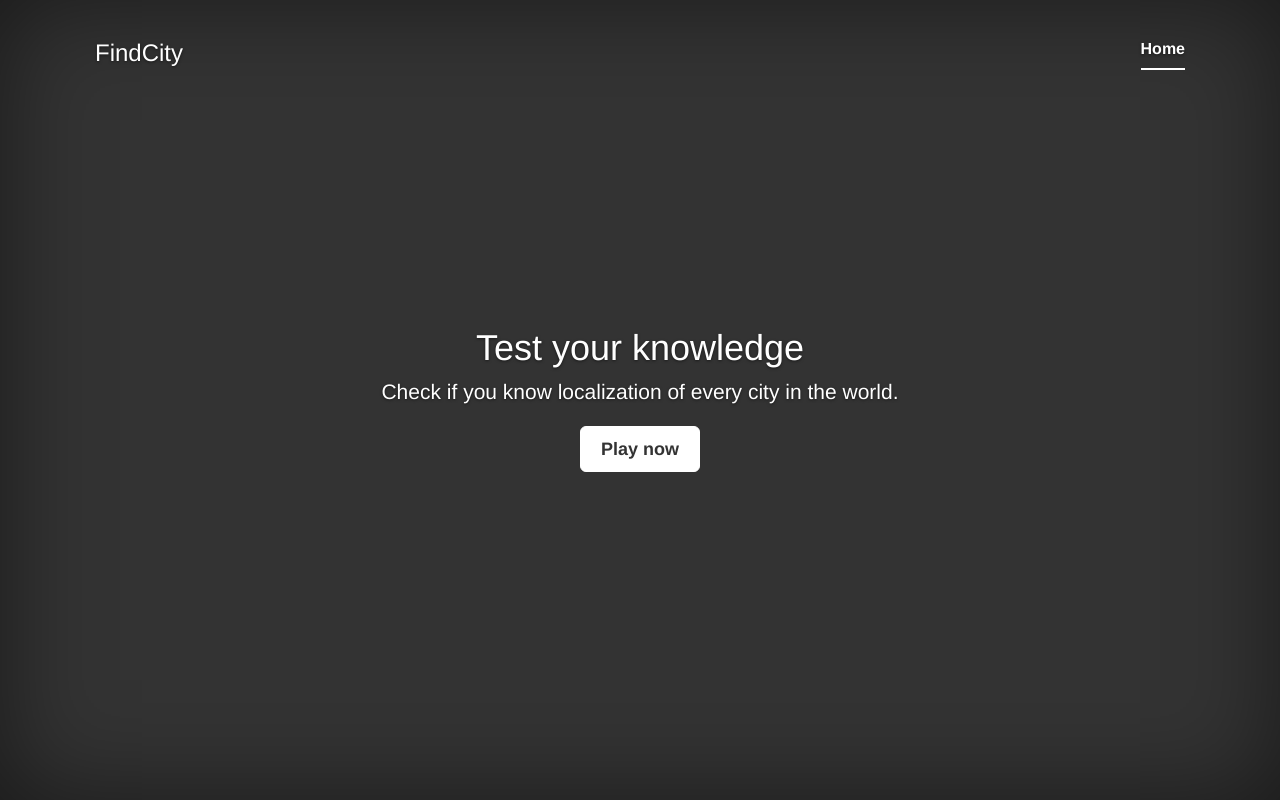
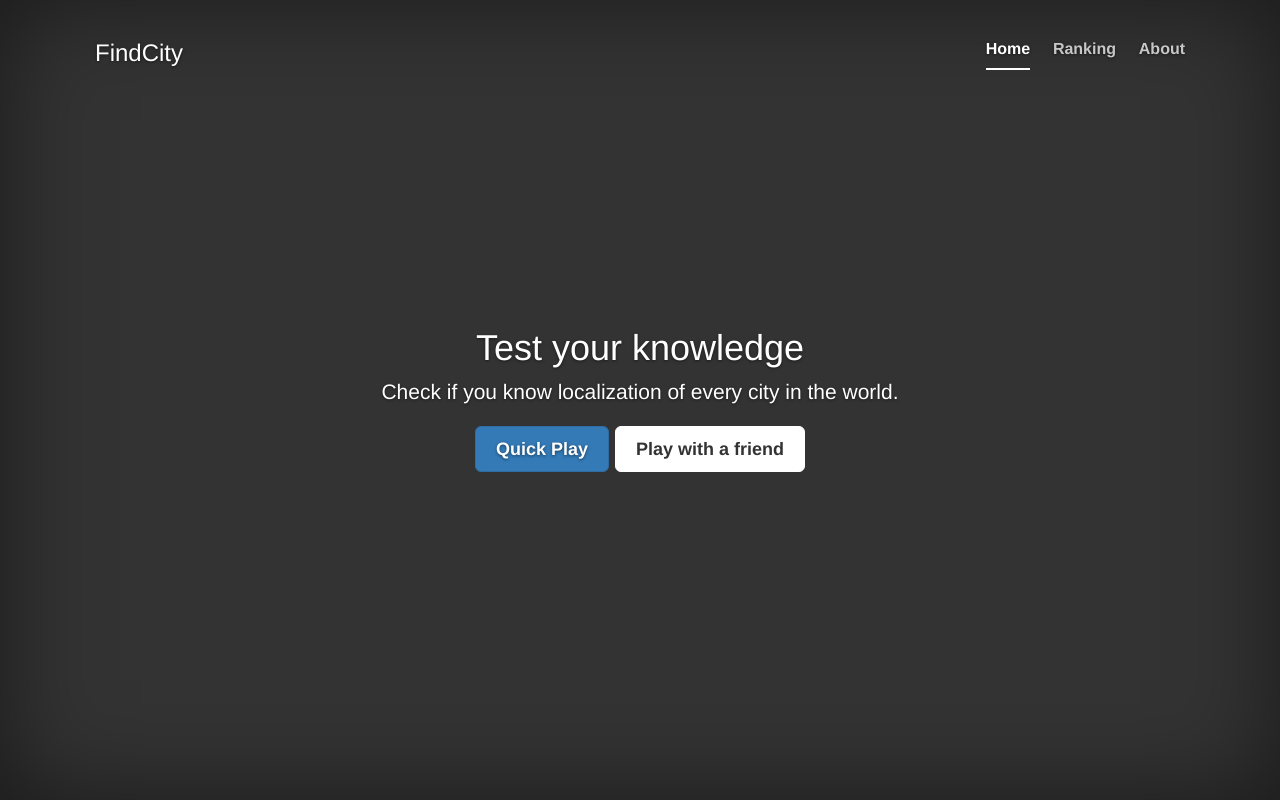
Before and after one commit to dbryla/find-city, a Python web app: template templates/index.htm in a window 1280 px wide. Run offline with Jinja, Linux system fonts and the light colour scheme; the template is opened without the code that fills it, so the values that code supplies are empty.

Commit message:
Add possibility to play with a friend

```diff
--- a/static/js/controller.js
+++ b/static/js/controller.js
@@ -1,9 +1,19 @@
 var timerInterval = 0;
+
+function showFriendModal(id) {
+    var modal = $('#friend-modal');
+    modal.modal({
+        backdrop: 'static',
+        keyboard: false
+    });
+    modal.find("#id").text(id);
+    modal.modal('show');
+}
 
 function closeWaitingModal() {
     $('#waiting-modal').modal('hide');
+    $('#friend-modal').modal('hide');
 }
-
 function showWaitingModal() {
     var modal = $('#waiting-modal');
     modal.modal({
--- a/static/js/main.js
+++ b/static/js/main.js
@@ -7,15 +7,22 @@ function decrementTimer() {
     }
 }
 
+function initGame() {
+    setGameScene();
+    setPlayerScore(0);
+    setOpponentScore(0);
+    setRound(1, 10);
+    hideInfo();
+}
+
 function init() {
     $("#play-btn").click(function () {
-        setGameScene();
-        setPlayerScore(0);
-        setOpponentScore(0);
-        setRound(1, 10);
-        initSocket();
-        hideInfo();
-        showWaitingModal();
+        initGame();
+        initSocket(false);
+    });
+    $("#play-friend-btn").click(function () {
+        initGame();
+        initSocket(true);
     });
 }
 
--- a/static/js/socket.js
+++ b/static/js/socket.js
@@ -1,17 +1,22 @@
 var id;
 var send;
 
-function initSocket() {
-    var host = location.origin.replace(/^http/, 'ws') + "/socket";
-    //var host = "ws://localhost:"+port+"/socket";
+function initSocket(friend) {
+    var initQuery = "/socket";
+    if (friend) {
+        initQuery = "/friend";
+    }
+    var host = location.origin.replace(/^http/, 'ws') + initQuery;
     var socket = new WebSocket(host);
-    //var id;
-    /*
-     $( "#target2" ).click(function() {
-     var wiad = '{"action": "friend", "msg": 2, "id": '+id+'}';
-     socket.send(wiad);
-     });
-     */
+
+    $("#connect-btn").click(function () {
+        var friendId = $("#friend-id");
+        var friendIdText = friendId.val();
+        if (parseInt(friendIdText) > 0) {
+            var wiad = '{"action": "friend", "msg": ' + friendIdText + ', "id": ' + id + '}';
+            socket.send(wiad);
+        }
+    });
 
     if (socket) {
         socket.onopen = function () {
@@ -28,6 +33,11 @@ function initSocket() {
             switch (obj["action"]) {
                 case "init":
                     id = obj["msg"];
+                    if (friend) {
+                        showFriendModal(id);
+                    } else {
+                        showWaitingModal();
+                    }
                     break;
                 case "start":
                     ask_question(obj["msg"]["country"], obj["msg"]["name"]);
--- a/templates/index.htm
+++ b/templates/index.htm
@@ -41,6 +41,8 @@
                     <nav>
                         <ul class="nav masthead-nav">
                             <li class="active"><a href="index.htm">Home</a></li>
+                            <li><a href="#">Ranking</a></li>
+                            <li><a href="#">About</a></li>
                         </ul>
                     </nav>
                 </div>
@@ -51,7 +53,8 @@
                 <p class="lead">Check if you know localization of every city in the world.</p>
 
                 <p class="lead">
-                    <a id="play-btn" class="btn btn-lg btn-default">Play now</a>
+                    <a id="play-btn" class="btn btn-lg btn-primary">Quick Play</a>
+                    <a id="play-friend-btn" class="btn btn-lg btn-default">Play with a friend</a>
                 </p>
             </div>
             <div id="game-wrapper" class="inner cover">
@@ -112,5 +115,22 @@
         </div>
     </div>
 </div>
+<div class="modal fade" id="friend-modal" tabindex="-1" role="dialog">
+    <div class="modal-dialog" role="document">
+        <div class="modal-content">
+            <div class="modal-header">
+                <h4 class="modal-title">Your id is <span id="id" class="bold"></span></h4>
+                <p>(Wait or enter your friend's id below)</p>
+
+                <form class="form-inline">
+                    <div class="form-group">
+                        <input class="form-control" id="friend-id" placeholder="Your friend's id" type="text">
+                    </div>
+                    <button id="connect-btn" type="button" class="btn btn-primary">Connect</button>
+                </form>
+            </div>
+        </div>
+    </div>
+</div>
 </body>
 </html>
```
